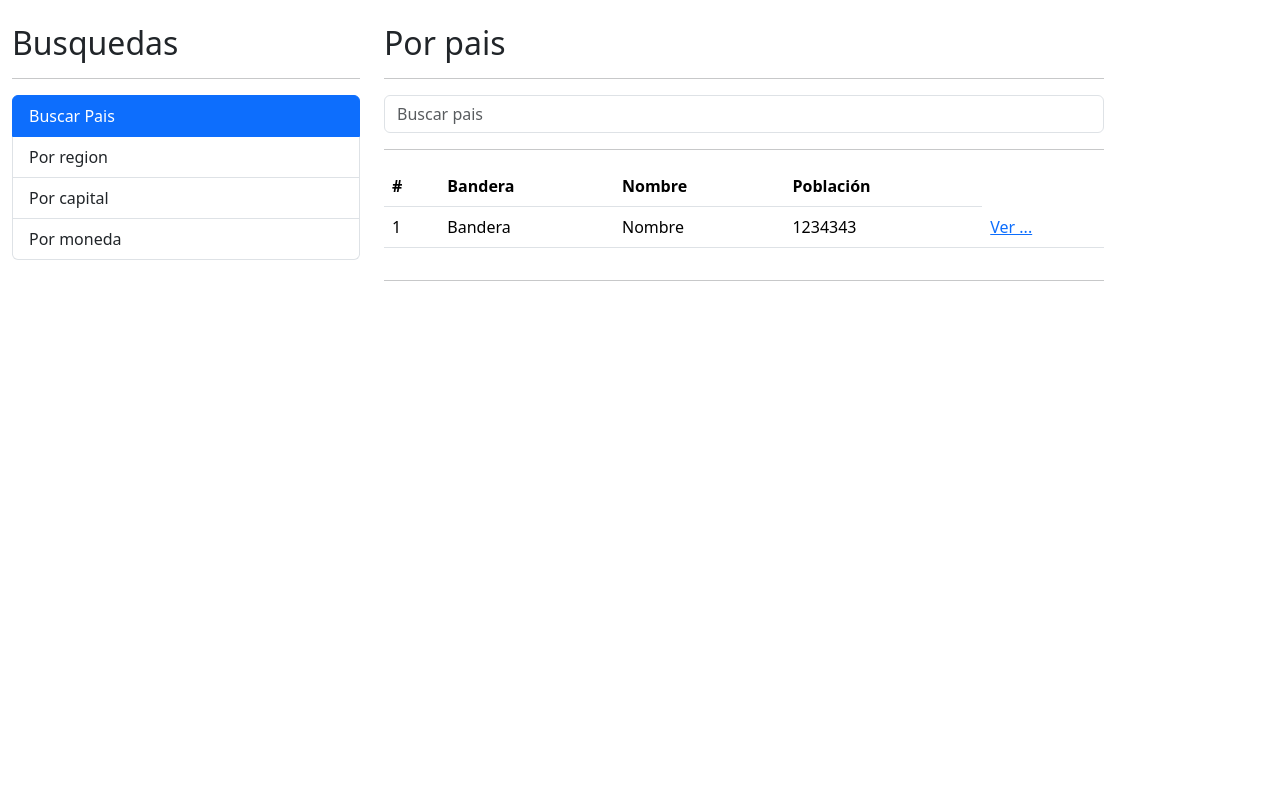
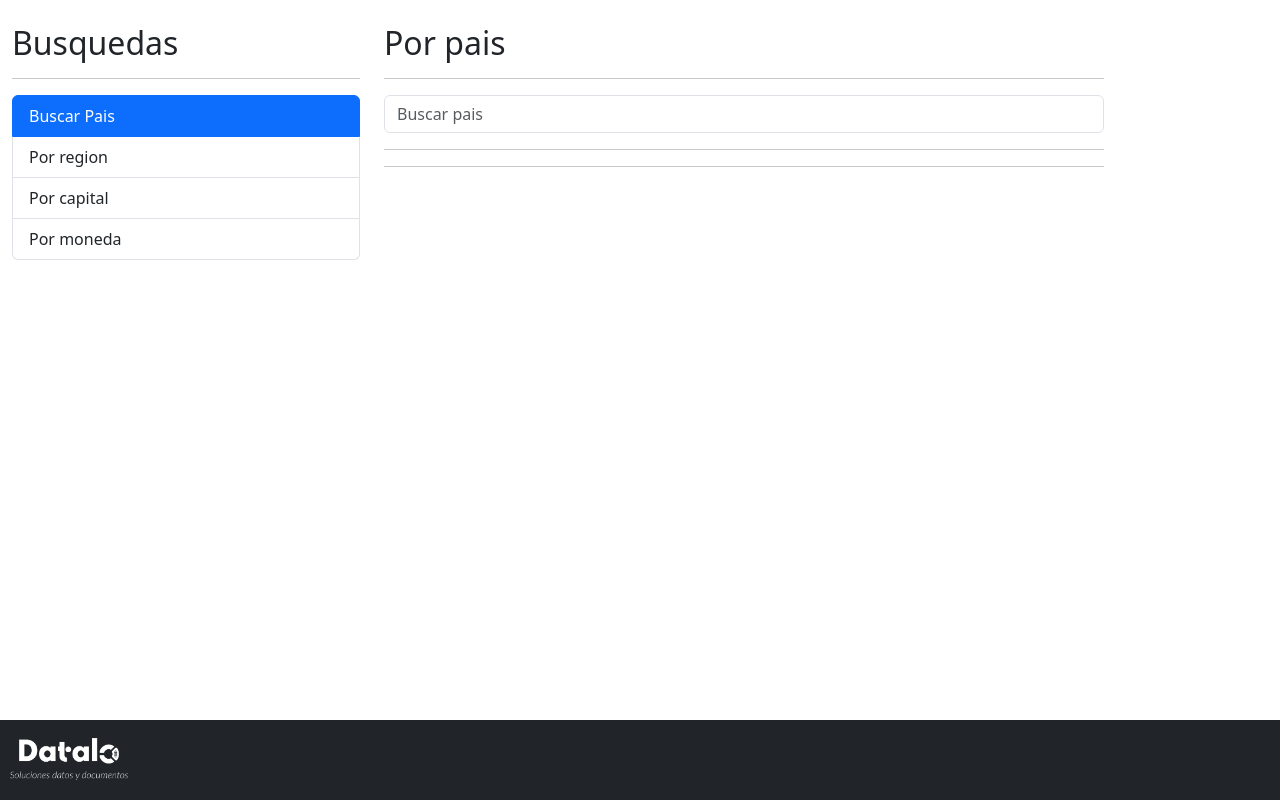
Before and after one commit to Juan-Angel-Cepeda/paises, an Angular app: page / in a window 1280 px wide. Built offline with nearby package versions, Linux system fonts and the light colour scheme.

Commit message:
table countries working

```diff
--- a/src/app/app.component.css
+++ b/src/app/app.component.css
@@ -0,0 +1,3 @@
+.content{
+    margin-bottom: calc(80px + 20px);
+}
--- a/src/app/app.component.html
+++ b/src/app/app.component.html
@@ -1,4 +1,4 @@
-<div class="row container mt-4">
+<div class="row container mt-4 content">
 
     <div class="col-4">
        <app-sidebar></app-sidebar>
@@ -8,5 +8,5 @@
         <router-outlet></router-outlet>
         <hr>
     </div>
-
 </div>
+<app-footer></app-footer>
--- a/src/app/pais/pages/por-pais/por-pais.component.html
+++ b/src/app/pais/pages/por-pais/por-pais.component.html
@@ -20,25 +20,30 @@
     No se encuentra ningun pais con el termino {{termino}}
 </div>
 
-<div class="row">
+<div  *ngIf="paises.length > 0" class="row">
     <div class="col">
         <table class="table table-hover">
             <thead>
                 <tr>
                     <th>#</th>
                     <th>Bandera</th>
-                    <th>Nombre</th>
+                    <th>Nombre Común</th>
+                    <th>Nombre Oficial</th>
                     <th>Población</th>
+                    <!--<th>Moneda</th>-->
                 </tr>
             </thead>
             <tbody>
-                <tr>
-                    <td>1</td>
-                    <td>Bandera</td>
-                    <td>Nombre</td>
-                    <td>1234343</td>
+                <tr *ngFor="let pais of paises; let i = index">
+                    <td>{{i + 1}}</td>
                     <td>
-                        <a href="/pais/cri">Ver ...</a>
+                        <img class="small-flag"[src]="pais.flags.png">
+                    </td>
+                    <td>{{pais.name.common}}</td>
+                    <td>{{pais.name.official}}</td>
+                    <td>{{pais.population | number}}</td>
+                    <td>
+                        <a [routerLink]="['/pais/', pais.cca2]">Ver ...</a>
                     </td>
                 </tr>
             </tbody>
--- a/src/app/pais/pages/por-pais/por-pais.component.ts
+++ b/src/app/pais/pages/por-pais/por-pais.component.ts
@@ -1,5 +1,6 @@
 import { Component, OnInit } from '@angular/core';
 import { PaisService } from '../../services/pais.service';
+import { Country } from '../../interfaces/pais.interface';
 
 @Component({
   selector: 'app-por-pais',
@@ -11,16 +12,20 @@ export class PorPaisComponent{
 
   termino:string = '';
   hayError:boolean = false;
+  paises:Country[] = [];
+
   constructor(private PaisService:PaisService){}
 
   buscar(){
     this.hayError = false;
     console.log(this.termino);
     this.PaisService.buscarPais(this.termino)
-      .subscribe( response => {
-        console.log(response)
+      .subscribe( paises => {
+        console.log(paises);
+        this.paises = paises;
       },(err)=>{
         this.hayError = true;
+        this.paises = [];
       });
   }
 }
--- a/src/app/pais/pais.module.ts
+++ b/src/app/pais/pais.module.ts
@@ -8,6 +8,7 @@ import { PorPaisComponent } from './pages/por-pais/por-pais.component';
 import { PorRegionComponent } from './pages/por-region/por-region.component';
 import { PorMonedaComponent } from './pages/por-moneda/por-moneda.component';
 import { VerPaisComponent } from './pages/ver-pais/ver-pais.component';
+import { RouterModule } from '@angular/router';
 
 @NgModule({
   declarations: [
@@ -26,7 +27,9 @@ import { VerPaisComponent } from './pages/ver-pais/ver-pais.component';
   ],
   imports: [
     CommonModule,
-    FormsModule
+    FormsModule,
+    RouterModule
   ]
+
 })
 export class PaisModule { }
--- a/src/app/pais/services/pais.service.ts
+++ b/src/app/pais/services/pais.service.ts
@@ -1,6 +1,8 @@
 import { HttpClient } from '@angular/common/http';
 import { Injectable } from '@angular/core';
 import { Observable } from 'rxjs';
+
+import { Country } from '../interfaces/pais.interface';
 
 @Injectable({
   providedIn: 'root'
@@ -12,8 +14,9 @@ export class PaisService {
 
   constructor( private http:HttpClient) { }
 
-  buscarPais(termino:string):Observable<any>{
+  buscarPais(termino:string):Observable<Country[]>{
+
     const url =`${this.apiUrl}/name/${termino}`;
-    return this.http.get(url);
+    return this.http.get<Country[]>(url);
   }
 }
--- a/src/app/shared/footer/footer.component.html
+++ b/src/app/shared/footer/footer.component.html
@@ -1 +1,10 @@
-<p>footer works!</p>
+<footer class="bg-dark text-ligth">
+    <div class="container">
+      <div class="row">
+        <div class="col-md-12">
+            <img src="../../../assets/DATALO BLANCO.png">
+          <p>Soy un footer</p>
+        </div>
+      </div>
+    </div>
+</footer>
--- a/src/app/shared/footer/footer.component.ts
+++ b/src/app/shared/footer/footer.component.ts
@@ -3,8 +3,22 @@ import { Component, OnInit } from '@angular/core';
 @Component({
   selector: 'app-footer',
   templateUrl: './footer.component.html',
-  styles: [
-  ]
+  styles: [`
+    footer{
+      position:fixed;
+      bottom:0;
+      width:100%;
+      height:80px;
+    }
+    footer img{
+      position:absolute;
+      left:0;
+      bottom:20px;
+      width:10%;
+      height:auto;
+      padding-left:10px;
+    }
+  `]
 })
 export class FooterComponent implements OnInit {
 
--- a/src/styles.css
+++ b/src/styles.css
@@ -1 +1,3 @@
-/* You can add global styles to this file, and also import other style files */
+.small-flag{
+ width: 50px;
+}
```
Also changed, not shown: src/app/pais/interfaces/pais.interface.ts (added, +143 -0 lines), src/assets/DATALO BLANCO.png (added).
